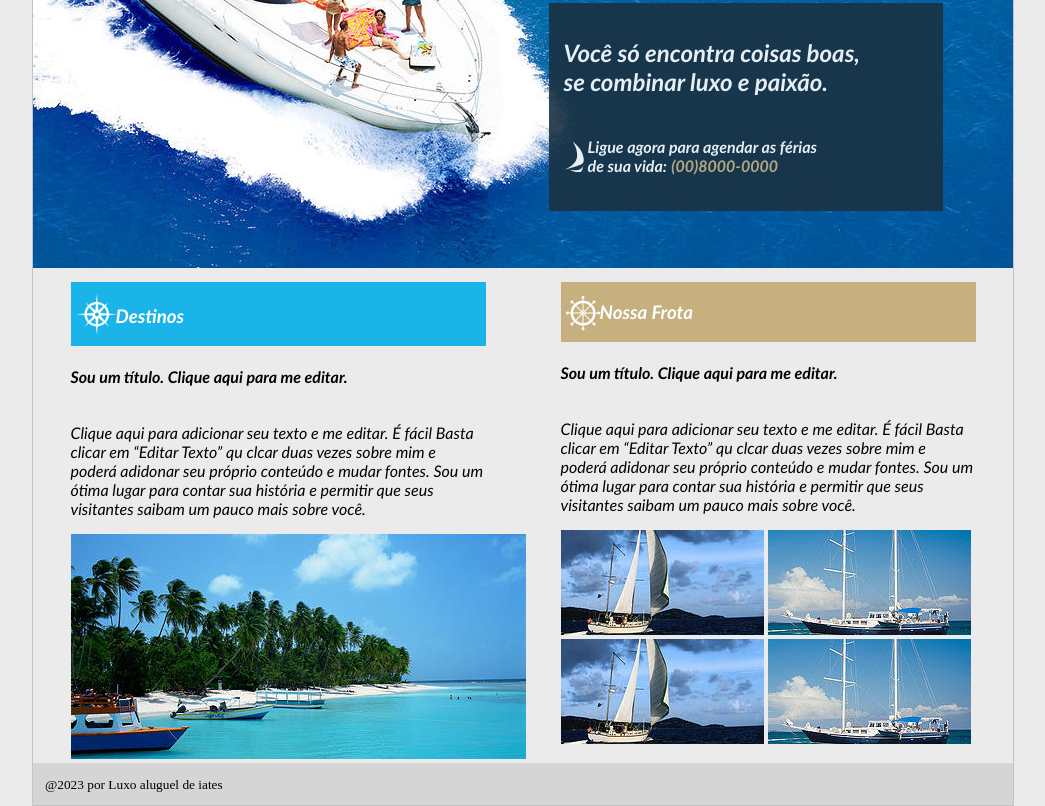
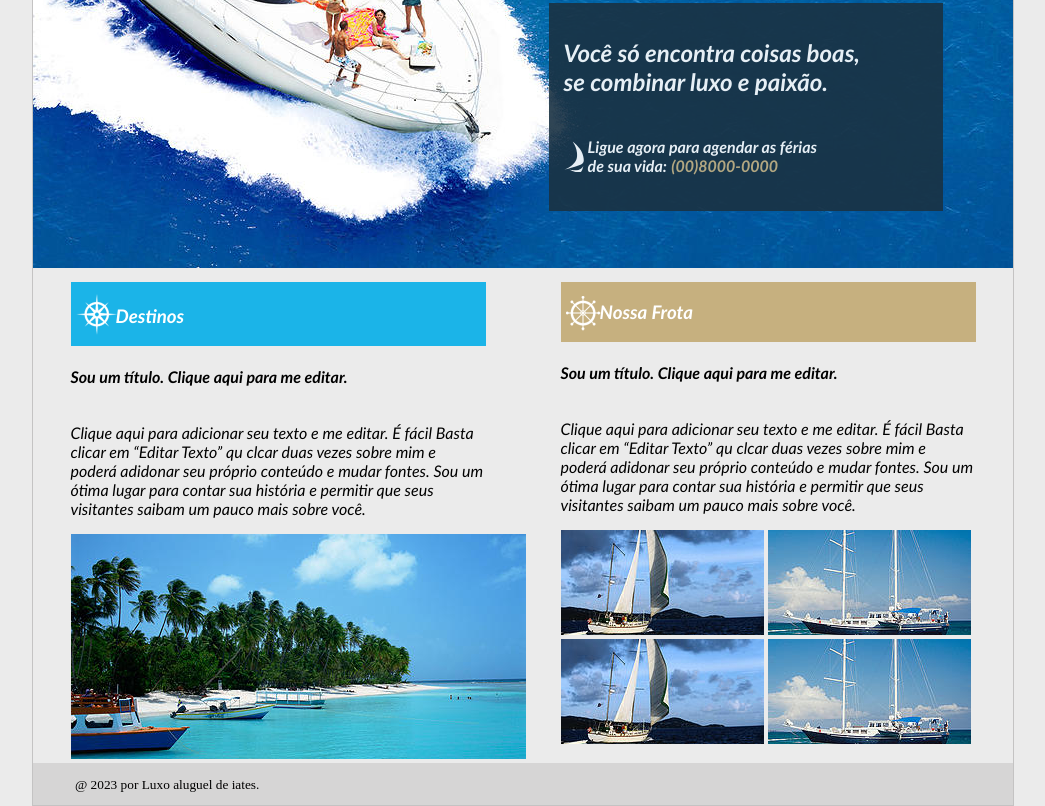
Before and after one commit to guilhermlcn/Projeto-HTML, a plain HTML site: page index.html in a window 1280 px wide. Shown: the part 337-1143 px from the top of the page, without its empty margins (117-1162 px from the left). Drawn offline with Linux system fonts and the light colour scheme.

Commit message:
Update index.html

```diff
--- a/index.html
+++ b/index.html
@@ -8,6 +8,7 @@
 
     <link rel="stylesheet" href="style.css">
 </head>
+
 <body>
 
     <header>
@@ -84,9 +85,10 @@
         </div>
     </div>
     <footer>
-        <small>
-        @2023 por Luxo aluguel de iates
+        <small id="rodape">
+            @ 2023 por Luxo aluguel de iates.
         </small>
     </footer>
 </body>
+
 </html>
```
Lines whose indentation alone changed are shown as unchanged.
